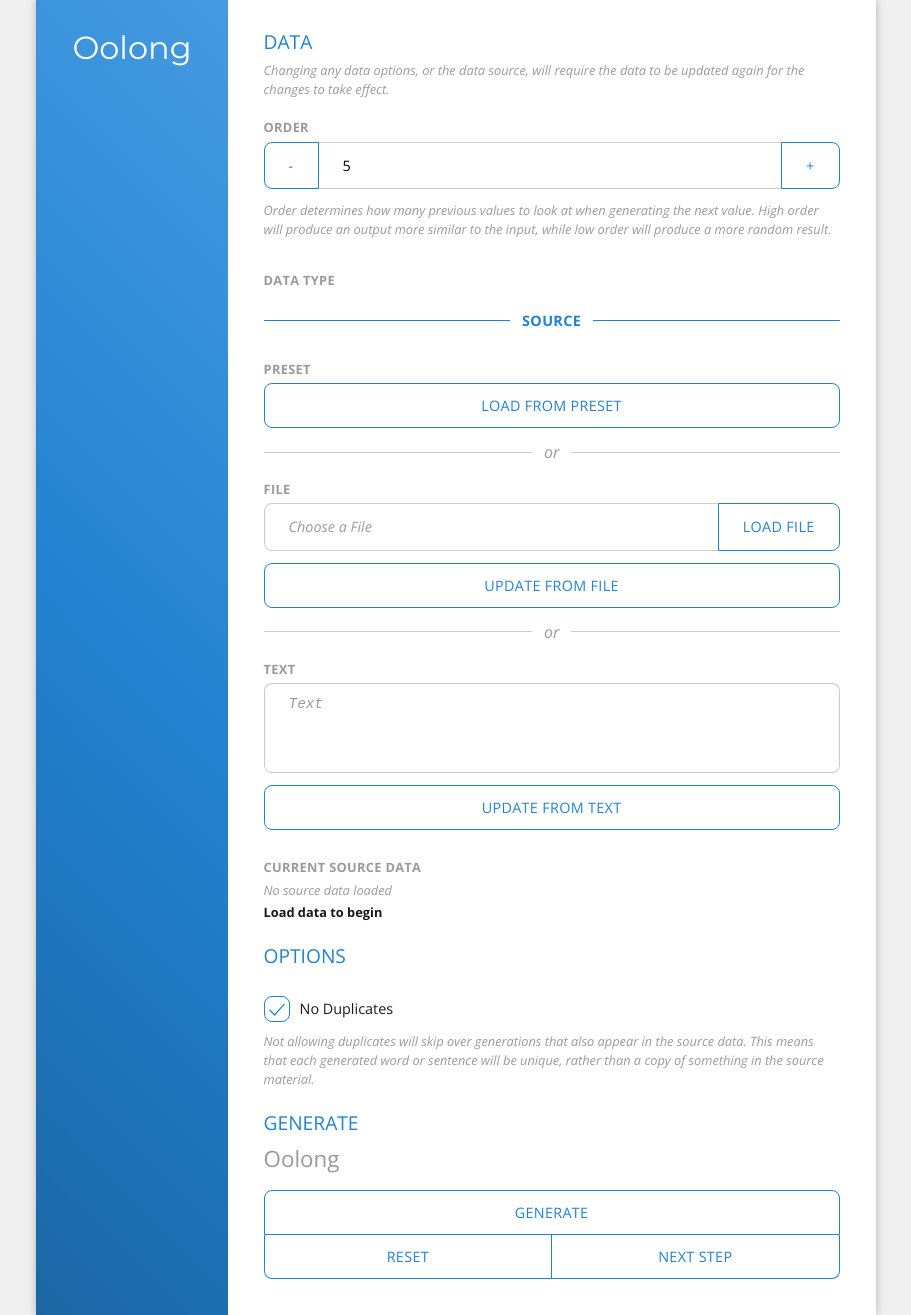
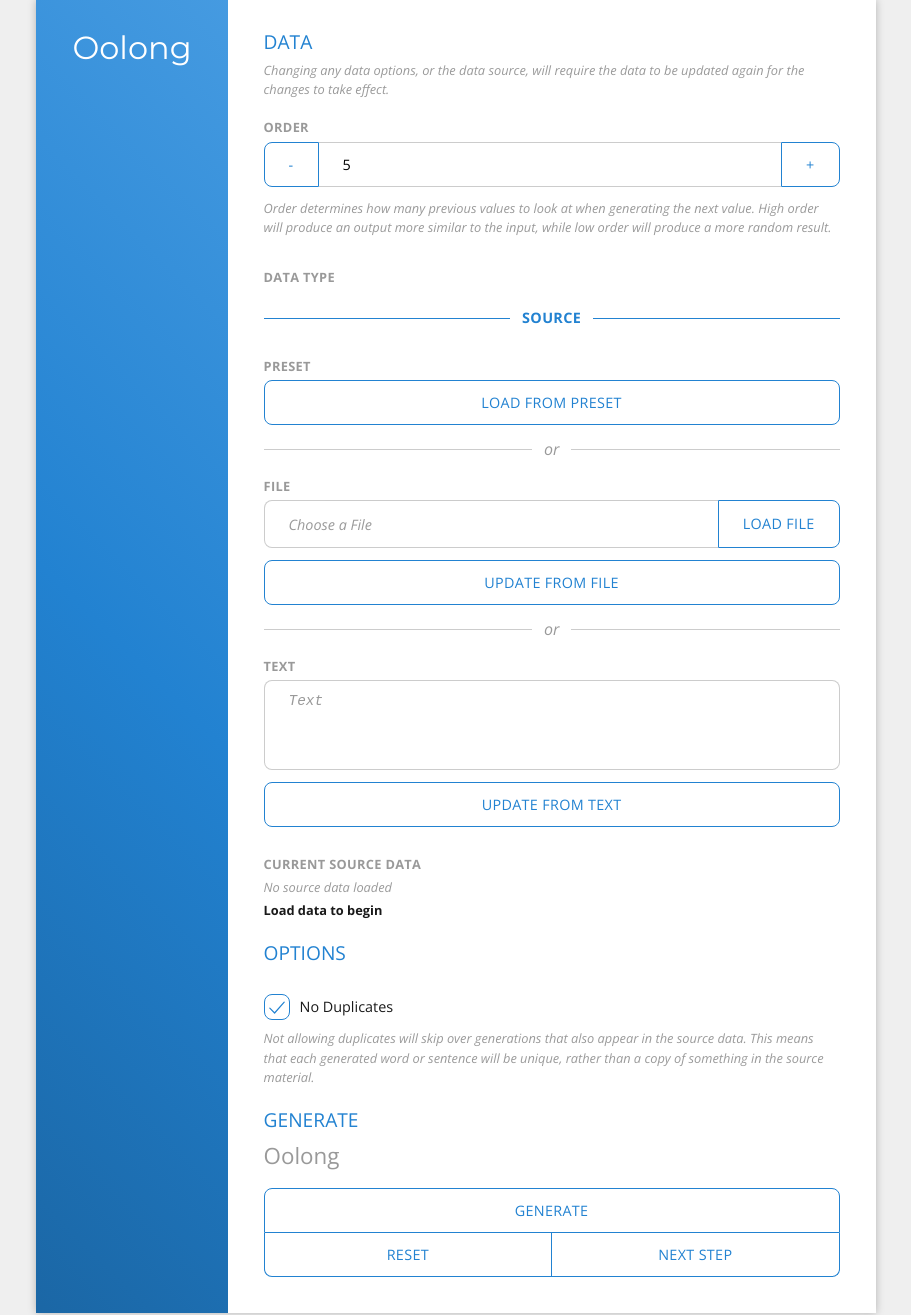
Before and after one commit to YtnomSnrub/oolong, a Jekyll site: the page built from index.html, in a window 1280 px wide. Shown: the whole page, without its empty margins (184-1095 px from the left). Built offline with Jekyll 4.4.1, drawn with Linux system fonts in a browser that asks for light colours.

Commit message:
Layout improvements

```diff
--- a/_layouts/oolong.html
+++ b/_layouts/oolong.html
@@ -16,10 +16,10 @@
         <div class="flex-vertical flex-container">
             <label for="InputLoadOrder" class="heading-description">Order</label>
             <div class="flex-horizontal">
-                <label class="button button-small input-number-subtract input-connect-right" for="InputLoadOrder">-</label>
-                <input type="text" name="loadorder" min="1" placeholder="Order" value="5" id="InputLoadOrder"
+                <button class="button-small input-number-subtract input-connect-right" for="InputLoadOrder">-</button>
+                <input type="text" name="loadorder" placeholder="Order" value="5" id="InputLoadOrder"
                     class="flex-fill input-connect-left input-connect-noborder-left input-connect-right  input-connect-noborder-right">
-                <label class="button button-small input-number-add input-connect-left" for="InputLoadOrder">+</label>
+                <button class="button-small input-number-add input-connect-left" for="InputLoadOrder">+</button>
             </div>
 
             <div class="flex-padding-small"></div>
--- a/_sass/content/input.scss
+++ b/_sass/content/input.scss
@@ -12,6 +12,8 @@
 label.button,
 label.checkbox,
 input[type="file"] + label {
+    position: relative;
+
     display: block;
     overflow: hidden;
 
@@ -153,8 +155,6 @@
 $checkbox-size: 1.5rem;
 
 label.checkbox {
-    position: relative;
-
     padding-left: calc(#{$checkbox-size} + #{$padding-small});
 
     cursor: pointer;
--- a/_sass/content/loading.scss
+++ b/_sass/content/loading.scss
@@ -1,5 +1,6 @@
 $loading-chain-time: 2s;
-$loading-chain-delay: 0.2s;
+$loading-chain-delay-show: 0.2s;
+$loading-chain-delay-start: 0.4s;
 $loading-chain-dash-length: 60px;
 
 @keyframes loading-chain-in {
@@ -127,10 +128,35 @@
     }
 }
 
+.dialog.visible .loading-chain,
+.loading-chain.loading {
+    animation: loading-chain-in 0.1s $loading-chain-delay-show 1 normal linear both;
+
+    .loading-chain-node {
+        &:nth-child(1) {
+            animation: loading-chain-node-1 $loading-chain-time $loading-chain-delay-start infinite normal linear both;
+        }
+
+        &:nth-child(2) {
+            animation: loading-chain-node-2 $loading-chain-time $loading-chain-delay-start infinite normal linear both;
+        }
+
+        &:nth-child(3) {
+            animation: loading-chain-node-3 $loading-chain-time $loading-chain-delay-start infinite normal linear both;
+        }
+
+        &:nth-child(4) {
+            animation: loading-chain-node-2 $loading-chain-time $loading-chain-delay-start infinite normal linear both;
+        }
+    }
+
+    svg polyline {
+        animation: loading-chain-link $loading-chain-time $loading-chain-delay-start infinite normal linear both;
+    }
+}
+
 .loading-chain {
     padding: $padding-medium;
-
-    animation: loading-chain-in 0.1s $loading-chain-delay 1 normal linear both;
 
     .loading-chain-inner {
         position: relative;
@@ -169,22 +195,6 @@
             border-radius: 15px;
             background-color: $foreground-color;
         }
-
-        &:nth-child(1) {
-            animation: loading-chain-node-1 $loading-chain-time $loading-chain-delay infinite normal linear both;
-        }
-
-        &:nth-child(2) {
-            animation: loading-chain-node-2 $loading-chain-time $loading-chain-delay infinite normal linear both;
-        }
-
-        &:nth-child(3) {
-            animation: loading-chain-node-3 $loading-chain-time $loading-chain-delay infinite normal linear both;
-        }
-
-        &:nth-child(4) {
-            animation: loading-chain-node-2 $loading-chain-time $loading-chain-delay infinite normal linear both;
-        }
     }
 
     svg {
@@ -198,7 +208,7 @@
         height: 100%;
 
         polyline {
-            animation: loading-chain-link $loading-chain-time $loading-chain-delay infinite normal linear both;
+            opacity: 0;
 
             backface-visibility: hidden;
             fill: none;
```
